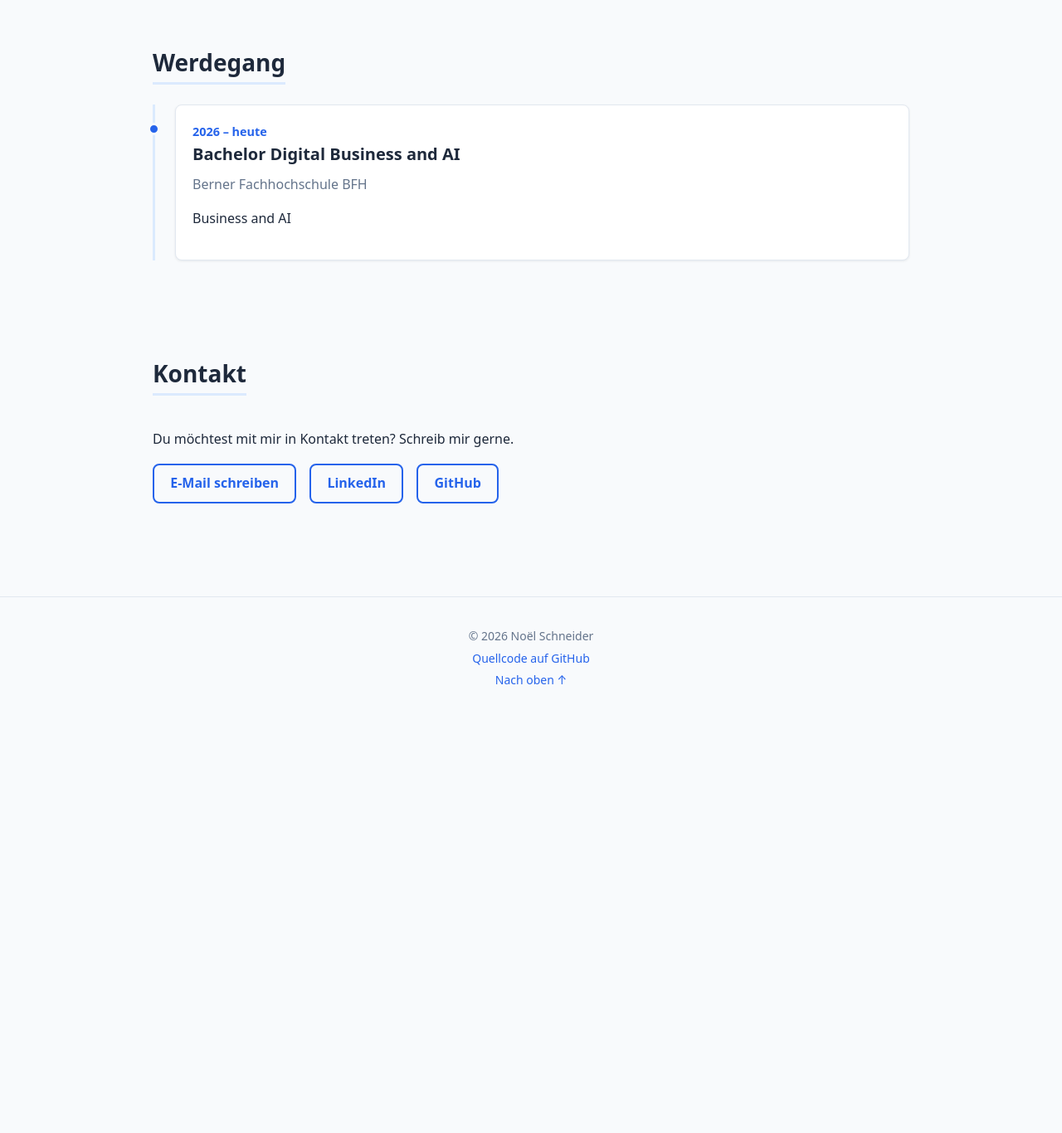
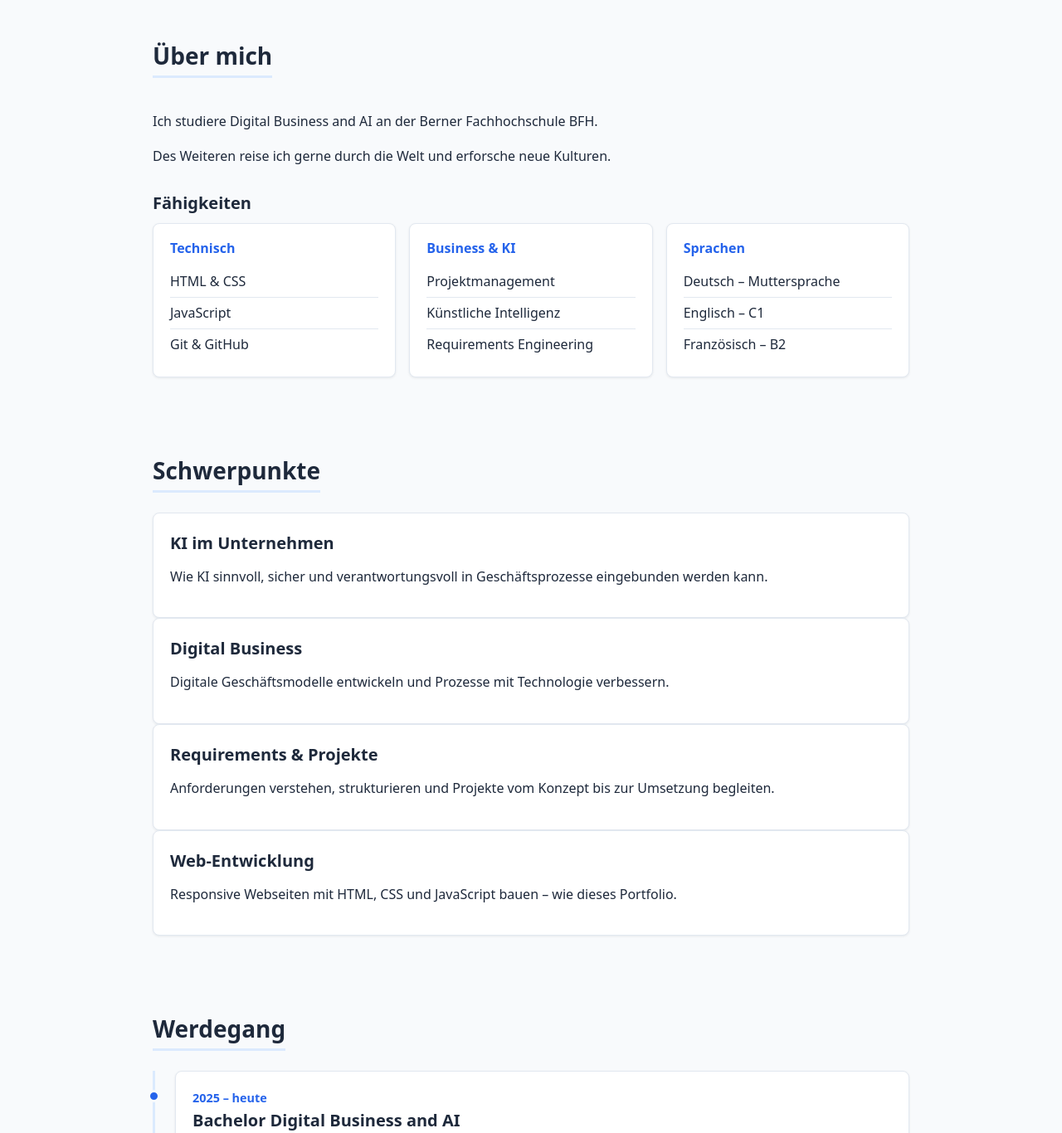
Before and after one commit to noellars/portfolio-page, a plain HTML site: page index.html in a window 1280 px wide. Shown: the part 981-2347 px from the top of the page at 83% size. Before the commit the page ends 1849 px from the top, so only its background shows below. Drawn offline with Linux system fonts and the light colour scheme.

Commit message:
Favicon und Porträt ergänzt im Hero

```diff
--- a/index.html
+++ b/index.html
@@ -4,36 +4,35 @@
   <meta charset="utf-8">
   <meta name="viewport" content="width=device-width, initial-scale=1">
   <title>Noël Schneider – Portfolio</title>
-  <meta name="description" content="Portfolio von Noël Schneider – Student Digital Business and AI an der BFH. Über mich, Werdegang, Schwerpunkte und Kontakt.">
+  <meta name="description" content="Portfolio von Noël Schneider – Student Digital Business and AI an der BFH. Über mich, Schwerpunkte, Werdegang und Kontakt.">
   <meta name="author" content="Noël Schneider">
 
   <!-- Vorschau beim Teilen (z. B. LinkedIn, WhatsApp) -->
   <meta property="og:type" content="website">
   <meta property="og:title" content="Noël Schneider – Portfolio">
   <meta property="og:description" content="Student BFH | Bachelor Digital Business and AI">
-  <!-- <meta property="og:image" content="img/vorschau.jpg"> -->
+  <meta property="og:image" content="https://noellars.github.io/portfolio-page/Images/Portrait.png">
 
-  <!-- <link rel="icon" href="img/favicon.svg" type="image/svg+xml"> -->
+  <link rel="icon" href="Images/Favicon.png" type="image/png">
+  <link rel="apple-touch-icon" href="Images/Favicon.png">
   <link rel="stylesheet" href="CSS.css">
-  <!-- JavaScript: <script src="javascript.js" defer></script> -->
   <script src="javascript.js" defer></script>
 </head>
 <body>
-  <!-- Sprunglink für Tastatur- und Screenreader-Nutzer (per CSS ausblenden, bis er Fokus hat) -->
+  <!-- Sprunglink für Tastatur- und Screenreader-Nutzer -->
   <a class="skip-link" href="#inhalt">Zum Inhalt springen</a>
 
   <header class="site-header">
     <a class="logo" href="#start" aria-label="Noël Schneider – zur Startseite">Noël Schneider</a>
 
     <nav aria-label="Hauptnavigation">
-      <!-- Button für mobiles Menü, wird später per JavaScript gesteuert -->
       <button class="nav-toggle" type="button" aria-expanded="false" aria-controls="hauptmenue">
         Menü
       </button>
       <ul id="hauptmenue">
         <li><a href="#ueber-mich">Über mich</a></li>
+        <li><a href="#schwerpunkte">Schwerpunkte</a></li>
         <li><a href="#werdegang">Werdegang</a></li>
-        <li><a href="#schwerpunkte">Schwerpunkte</a></li>
         <li><a href="#kontakt">Kontakt</a></li>
       </ul>
     </nav>
@@ -42,21 +41,24 @@
   <main id="inhalt">
     <!-- ===== Start / Hero ===== -->
     <section id="start" class="hero" aria-labelledby="start-titel">
-      <!-- <img src="img/profilbild.jpg" alt="Porträt von Noël Schneider" width="240" height="240"> -->
+      <div class="hero-inhalt">
         <p class="hero-intro">Hallo, ich bin</p>
         <h1 id="start-titel">Noël Schneider</h1>
         <p class="hero-untertitel">Student BFH | Bachelor Digital Business and AI</p>
-      <p class="hero-text">Ich verbinde Business-Denken mit IT-Wissen.</p>
+        <p class="hero-text">Ich verbinde Business-Denken mit IT-Wissen und interessiere mich besonders für den verantwortungsvollen Einsatz von KI in Unternehmen.</p>
         <div class="hero-buttons">
           <a class="button" href="#ueber-mich">Mehr über mich</a>
           <a class="button button-sekundaer" href="#kontakt">Kontakt aufnehmen</a>
         </div>
+      </div>
+
+      <img class="hero-bild" src="Images/Portrait.png" alt="Porträt von Noël Schneider" width="300" height="300">
     </section>
 
     <!-- ===== Über mich ===== -->
     <section id="ueber-mich" aria-labelledby="ueber-mich-titel">
       <h2 id="ueber-mich-titel">Über mich</h2>
-      <p>Ich studiere an der Berner Fachhochschule BFH Digital Business and AI.</p>
+      <p>Ich studiere Digital Business and AI an der Berner Fachhochschule BFH.</p>
       <p>Des Weiteren reise ich gerne durch die Welt und erforsche neue Kulturen.</p>
 
       <h3>Fähigkeiten</h3>
@@ -64,9 +66,9 @@
         <section aria-labelledby="skills-technisch">
           <h4 id="skills-technisch">Technisch</h4>
           <ul>
-            <li>HTML</li>
-            <li>Javacript</li>
-            <li>GitHub</li>
+            <li>HTML &amp; CSS</li>
+            <li>JavaScript</li>
+            <li>Git &amp; GitHub</li>
           </ul>
         </section>
         <section aria-labelledby="skills-business">
@@ -88,22 +90,46 @@
       </div>
     </section>
 
-    <!-- ===== Werdegang (ersetzt Projekte) ===== -->
+    <!-- ===== Schwerpunkte ===== -->
+    <section id="schwerpunkte" aria-labelledby="schwerpunkte-titel">
+      <h2 id="schwerpunkte-titel">Schwerpunkte</h2>
+      <div class="karten">
+        <article>
+          <h3>KI im Unternehmen</h3>
+          <p>Wie KI sinnvoll, sicher und verantwortungsvoll in Geschäftsprozesse eingebunden werden kann.</p>
+        </article>
+        <article>
+          <h3>Digital Business</h3>
+          <p>Digitale Geschäftsmodelle entwickeln und Prozesse mit Technologie verbessern.</p>
+        </article>
+        <article>
+          <h3>Requirements &amp; Projekte</h3>
+          <p>Anforderungen verstehen, strukturieren und Projekte vom Konzept bis zur Umsetzung begleiten.</p>
+        </article>
+        <article>
+          <h3>Web-Entwicklung</h3>
+          <p>Responsive Webseiten mit HTML, CSS und JavaScript bauen – wie dieses Portfolio.</p>
+        </article>
+      </div>
+    </section>
+
+    <!-- ===== Werdegang ===== -->
     <section id="werdegang" aria-labelledby="werdegang-titel">
       <h2 id="werdegang-titel">Werdegang</h2>
 
       <ol class="timeline" reversed>
         <li>
           <article>
-            <p class="zeitraum"><time datetime="2026">2026</time> – heute</p>
+            <p class="zeitraum"><time datetime="2025">2025</time> – heute</p>
             <h3>Bachelor Digital Business and AI</h3>
             <p class="ort">Berner Fachhochschule BFH</p>
-            <p>Business and AI</p>
+            <p>Studium an der Schnittstelle von Wirtschaft, Informatik und künstlicher Intelligenz.</p>
           </article>
+        </li>
+      </ol>
 
       <!-- <a class="button" href="dokumente/CV_Noel_Schneider.pdf" download>Lebenslauf herunterladen (PDF)</a> -->
     </section>
-
 
     <!-- ===== Kontakt ===== -->
     <section id="kontakt" aria-labelledby="kontakt-titel">
@@ -113,7 +139,7 @@
       <address>
         <ul class="kontakt-liste">
           <li><a href="mailto:schneidernoellars@gmail.com">E-Mail schreiben</a></li>
-          <li><a href="https://www.linkedin.com/in/noelschneider" target="_blank" rel="noopener noreferrer">LinkedIn</a></li>
+          <li><a href="https://www.linkedin.com/in/noël-schneider" target="_blank" rel="noopener noreferrer">LinkedIn</a></li>
           <li><a href="https://github.com/noellars" target="_blank" rel="noopener noreferrer">GitHub</a></li>
         </ul>
       </address>
```
Lines whose indentation alone changed are shown as unchanged.
